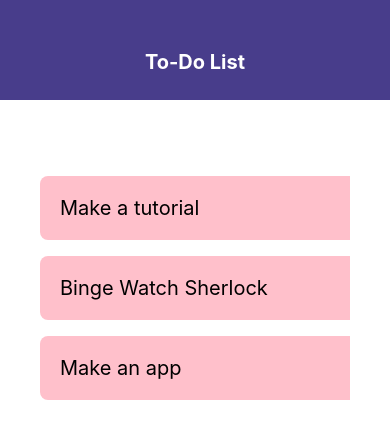
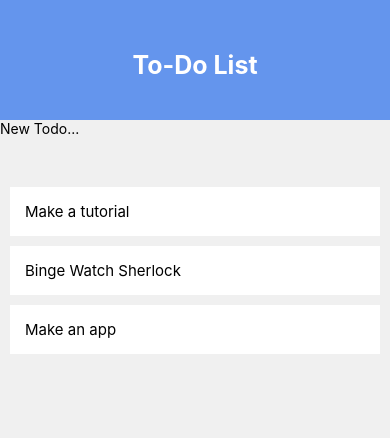
Before and after one commit to sparshsukralia/todo-list-react-native, a React Native app: screen / in a window 390 px wide. Shown: the top 438 px of the page. Built offline with nearby package versions, Linux system fonts and the light colour scheme.

Commit message:
todo-input

```diff
--- a/App.js
+++ b/App.js
@@ -9,6 +9,7 @@ import {
 } from "react-native";
 import Header from "./components/Header";
 import TodoItem from "./components/TodoItem";
+import AddTodo from "./components/AddTodo";
 
 export default function App() {
   const [todos, setTodos] = useState([
@@ -17,16 +18,26 @@ export default function App() {
     { text: "Make an app", key: "3" },
   ]);
 
+  const pressHandler = (key) => {
+    setTodos((prevTodos) => {
+      return prevTodos.filter((todo) => todo.key != key);
+    });
+  };
+
   return (
     <View style={styles.container}>
       {/* header */}
       <Header />
+      {/* to-do input */}
+      <AddTodo />
       <View style={styles.content}>
         {/* to form */}
         <View style={styles.list}>
           <FlatList
             data={todos}
-            renderItem={({ item }) => <TodoItem item={item} />}
+            renderItem={({ item }) => (
+              <TodoItem item={item} pressHandler={pressHandler} />
+            )}
           />
         </View>
       </View>
@@ -36,12 +47,13 @@ export default function App() {
 
 const styles = StyleSheet.create({
   container: {
-    backgroundColor: "#fff",
+    backgroundColor: "#F0F0F0",
+    height: 900,
   },
   content: {
-    padding: 40,
+    padding: 10,
   },
   list: {
-    marginTop: 20,
+    marginTop: 30,
   },
 });
--- /dev/null
+++ b/components/AddTodo.js
@@ -0,0 +1,16 @@
+import React, { useState } from "react";
+import { StyleSheet, Text, View, TextInput, Button } from "react-native";
+
+export default function AddTodo() {
+  const [text, setText] = useState("");
+
+  const changeHandler = (val) => {
+    setText(val);
+  };
+
+  return (
+    <View>
+      <TextInput placeholder="New Todo..." onChange={changeHandler} />
+    </View>
+  );
+}
--- a/components/Header.js
+++ b/components/Header.js
@@ -11,14 +11,15 @@ export default function Header() {
 
 const styles = StyleSheet.create({
   header: {
-    height: 100,
+    height: 120,
     paddingTop: 50,
-    backgroundColor: "darkslateblue",
+    backgroundColor: "cornflowerblue",
     alignItems: "center",
   },
   text: {
-    fontSize: 20,
+    fontSize: 25,
     color: "#fff",
     fontWeight: "bold",
+    marginBottom: 5,
   },
 });
--- a/components/TodoItem.js
+++ b/components/TodoItem.js
@@ -1,9 +1,9 @@
 import React from "react";
 import { StyleSheet, Text, TouchableOpacity } from "react-native";
 
-export default function TodoItem({ item }) {
+export default function TodoItem({ item, pressHandler }) {
   return (
-    <TouchableOpacity>
+    <TouchableOpacity onPress={() => pressHandler(item.key)}>
       <Text style={styles.item}>{item.text}</Text>
     </TouchableOpacity>
   );
@@ -11,11 +11,12 @@ export default function TodoItem({ item }) {
 
 const styles = StyleSheet.create({
   item: {
-    width: 350,
-    backgroundColor: "pink",
-    padding: 20,
-    marginTop: 16,
-    fontSize: 20,
-    borderRadius: 8,
+    color: "black",
+    backgroundColor: "white",
+    padding: 15,
+    marginTop: 10,
+    marginLeft: 0,
+    marginRight: 0,
+    fontSize: 15,
   },
 });
```
